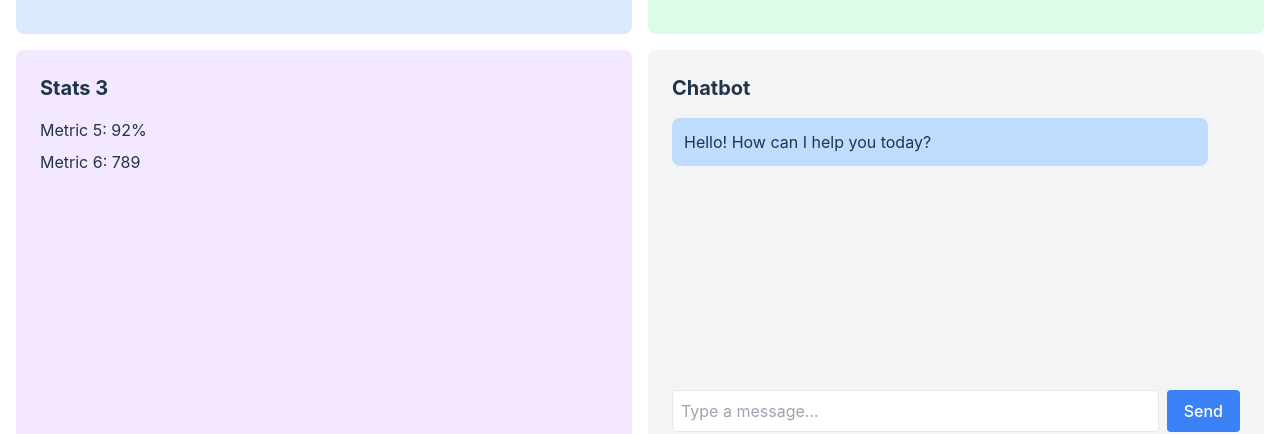
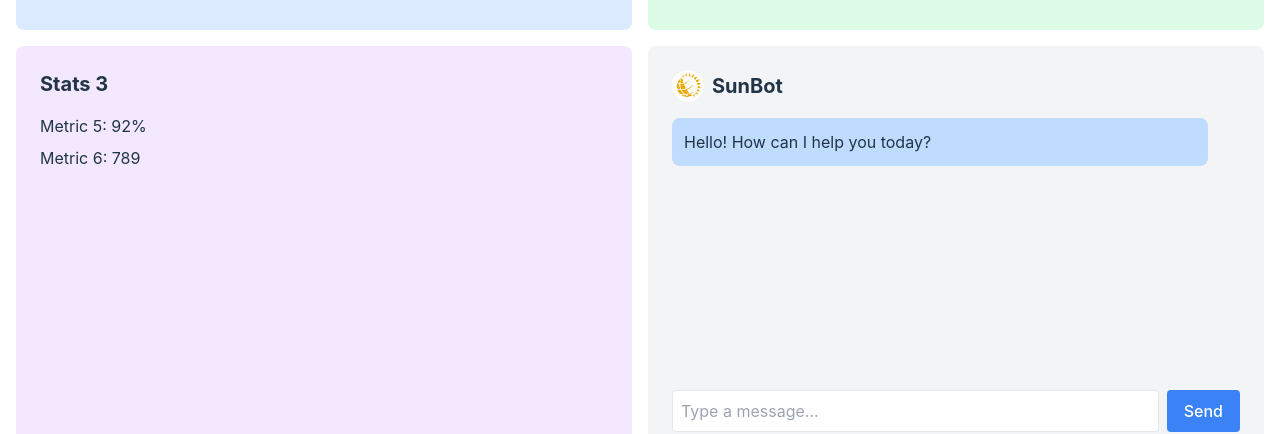
Before and after one commit to achneerov/ConuhacksIX, a React (Vite) app: page / in a window 1280 px wide. Shown: the part 328-762 px from the top of the page. Built offline with nearby package versions, Linux system fonts and the light colour scheme.

Commit message:
sunlife Icon

```diff
--- a/src/chatbot.tsx
+++ b/src/chatbot.tsx
@@ -21,14 +21,22 @@ const Chatbot: React.FC = () => {
 
   return (
     <div className="bg-gray-100 p-6 rounded-lg flex flex-col h-full max-h-[500px]">
-      <h2 className="text-xl font-bold mb-4">Chatbot</h2>
-      <div className="h-64 flex-grow space-y-4 overflow-y-auto mb-4">
+      {/* Chatbot header with icon */}
+      <div className="flex items-center gap-2 mb-4">
+        <img src="./images/sunlifeIcon.png" alt=":(" className="w-8 h-8 rounded-full bg-gray-300" />
+        <h2 className="text-xl font-bold">SunBot</h2>
+      </div>
+
+      {/* Chat messages */}
+      <div className="h-64 space-y-4 overflow-y-auto mb-4">
         {messages.map((msg, idx) => (
           <div key={idx} className={`p-3 rounded-lg ${msg.isBot ? 'bg-blue-200 mr-8' : 'bg-green-200 ml-8'}`}>
             {msg.text}
           </div>
         ))}
       </div>
+
+      {/* Input form */}
       <form onSubmit={handleSubmit} className="flex gap-2">
         <input
           type="text"
```
Also changed, not shown: images/sunlifeIcon.png (added).
